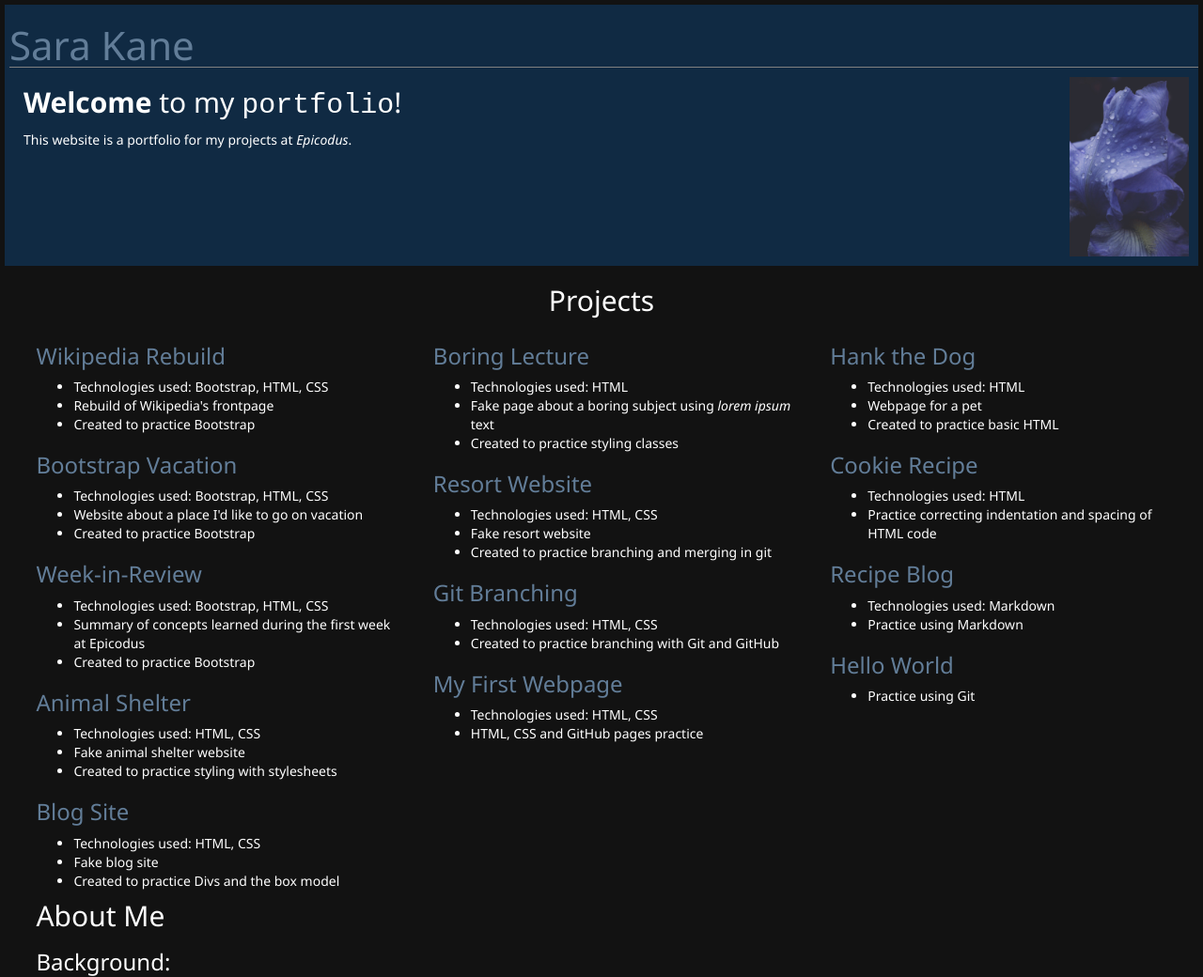
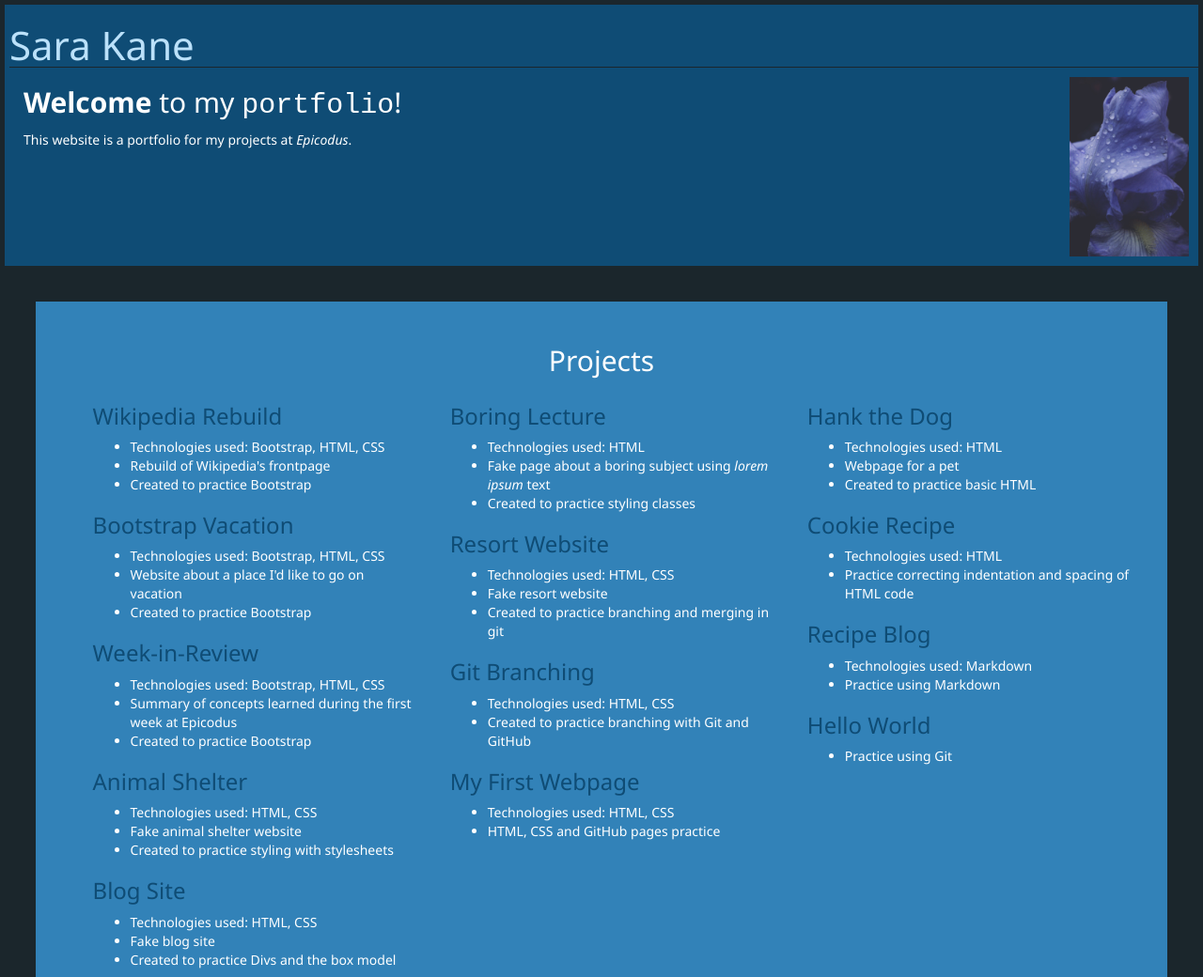
Before and after one commit to sarakane/Portfolio, a plain HTML site: page index.html in a window 1280 px wide. Shown: the top 1040 px of the page at 94% size. Drawn offline with nearby package versions, Linux system fonts and the light colour scheme.

Commit message:
Add styles to change color theme

```diff
--- a/css/styles.css
+++ b/css/styles.css
@@ -1,5 +1,5 @@
 body{
-  background-color: #121212;
+  background-color: #1b262c;
   color: white;
   font-family: 'Segoe UI', Tahoma, Geneva, Verdana, sans-serif;
 }
@@ -8,23 +8,31 @@ a {
   text-decoration: none;
 }
 
+h2 {
+  color: white;
+}
+
+h3{
+  color: #3282b8;
+}
+
 a:link {
-  color: #627d98;
+  color: #0f4c75;
 }
 
 a:visited {
-  color: #bcccdc;
+  color: #bbe1fa;
 }
 
 .intro {
-  background-color: #102a43;
+  background-color: #0f4c75;
   overflow: auto;
   margin: 5px 5px 0px 5px;
 }
 
 .intro h1 {
-  color: #627d98;
-  border-bottom: solid thin gray;
+  color: #bbe1fa;
+  border-bottom: solid thin #1b262c;
   margin-left: 5px;
   font-size: 3em;
 }
@@ -45,6 +53,10 @@ a:visited {
 
 .projects {
   clear: both;
+  background-color: #3282b8;
+  overflow: auto;
+  margin: 3%;
+  padding: 2%
 }
 
 .projects h2 {
@@ -61,3 +73,7 @@ a:visited {
   clear: both;
   margin-left: 3%;
 }
+
+.about_me h2 {
+  color: #0f4c75;
+}
```
Also changed, not shown: index.html (+4 -1 lines), 1 other file.
